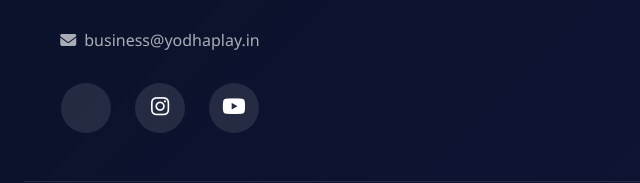
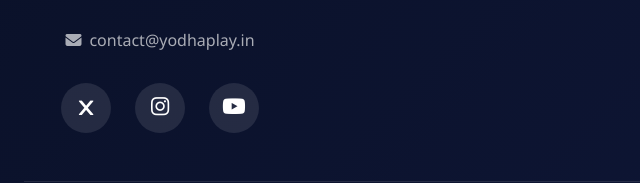
Before and after one commit to ParanomalWorld/Stardom-Textiles, a plain HTML site: page public/index.html in a window 1280 px wide. Shown: the part 5266-5449 px from the top of the page, 0-640 px from the left. Drawn offline with Linux system fonts and the light colour scheme.

Commit message:
update media links

```diff
--- a/public/index.html
+++ b/public/index.html
@@ -1639,17 +1639,29 @@
                             YodhaPlay – India’s premier platform for skill-based challenges! Participate in contests, climb leaderboards, and earn rewards.
                         </p>
                         <div style="text-align: center; margin-bottom: 1rem;">
-                            <a href="mailto:business@yodhaplay.in" style="color: var(--text-muted); text-decoration: none; font-size: 1rem; display: inline-flex; align-items: center; gap: 0.5rem;">
+                            <a href="mailto:contact@yodhaplay.in" style="color: var(--text-muted); text-decoration: none; font-size: 1rem; display: inline-flex; align-items: center; gap: 0.5rem;">
                                 <i class="fas fa-envelope" aria-hidden="true"></i>
-                                business@yodhaplay.in
+                                contact@yodhaplay.in
                             </a>
                         </div>
                         <div class="social-links">
                             <!-- <a href="https://wa.me/message/POHAA2GKHA7OH1?src=qr" class="social-icon" aria-label="WhatsApp" target="_blank"><i class="fab fa-whatsapp"></i></a>
                             <a href="https://t.me/YodhaPlay2030vsn" class="social-icon" aria-label="Telegram" target="_blank"><i class="fab fa-telegram-plane"></i></a> -->
-                            <a href="https://x.com/PlayYodha98248"class="social-icon" aria-label="X" target="_blank"></i></a>
-                            <a href="https://www.instagram.com/yodhaplay/" class="social-icon" aria-label="Instagram" target="_blank"><i class="fab fa-instagram"></i></a>
-                            <a href="https://youtube.com/@yodhaplay-official?si=xVR3gd91HdPauW9K" class="social-icon" aria-label="YouTube" target="_blank"><i class="fab fa-youtube"></i></a>
+
+<a href="https://x.com/PlayYodha98248" class="social-icon" aria-label="X (Twitter)" target="_blank" style="font-family: 'Orbitron', sans-serif; font-weight: 700; font-size: 20px;">
+  X
+</a>
+
+
+
+<a href="https://www.instagram.com/yodhaplay/" class="social-icon" aria-label="Instagram" target="_blank">
+  <i class="fab fa-instagram"></i>
+</a>
+
+<a href="https://youtube.com/@yodhaplay-official?si=xVR3gd91HdPauW9K" class="social-icon" aria-label="YouTube" target="_blank">
+  <i class="fab fa-youtube"></i>
+</a>
+
                         </div>
                     </div>
                     <div class="footer-column">
```
